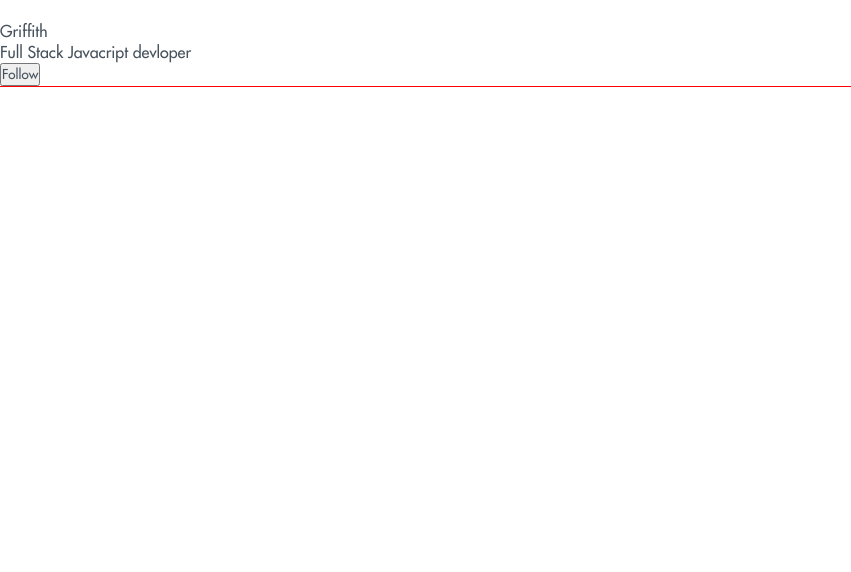
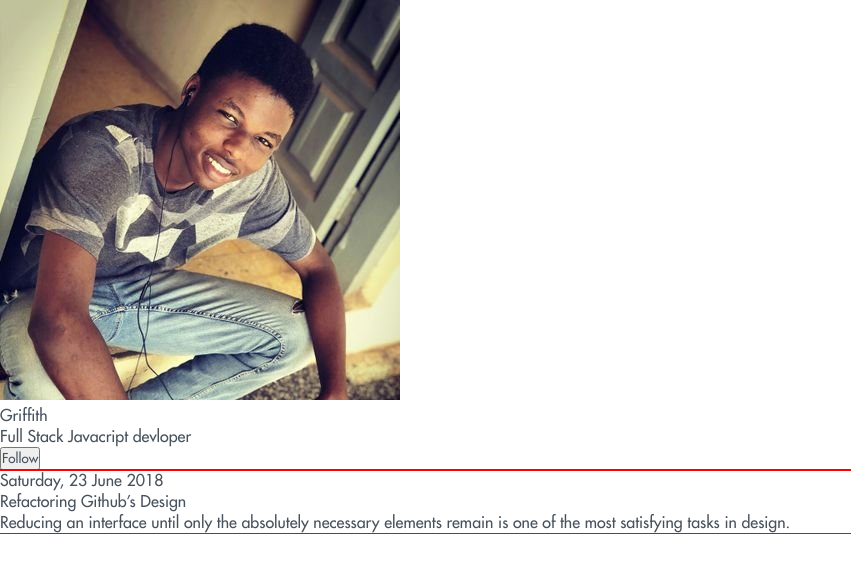
Before and after one commit to gwuah/Stark-blog, a Vue app: page / in a window 1280 px wide. Shown: the top 572 px of the page, without its empty margins (0-851 px from the left). Built offline with nearby package versions, Linux system fonts and the light colour scheme.

Commit message:
added post details

```diff
--- a/src/assets/styles/_base.scss
+++ b/src/assets/styles/_base.scss
@@ -8,5 +8,7 @@ $grey: #47525d;
   src: url("../fonts/Jessy.ttf");
 }
 .jessy {
-  font-family: "Jessy";
+  font-family: "Jessy", -apple-system, BlinkMacSystemFont, "Segoe UI", Roboto,
+    Helvetica, Arial, sans-serif, "Apple Color Emoji", "Segoe UI Emoji",
+    "Segoe UI Symbol";
 }
--- /dev/null
+++ b/src/components/Body.vue
@@ -0,0 +1,22 @@
+<template>
+    <div class="container">
+        <div class="body">
+                <div class="post">
+                    <div class="post-time">
+                        Saturday, 23 June 2018
+                    </div>
+                    <div class="post-title">
+                        Refactoring Github’s Design
+                    </div>
+                    <div class="post-about">Reducing an interface until only the absolutely
+                    necessary elements remain is one of the most satisfying tasks in design.</div>
+                </div>
+        </div>
+    </div>
+</template>
+
+<script>
+    export default {
+        name: "Body"
+    }
+</script>
--- a/src/components/Header.vue
+++ b/src/components/Header.vue
@@ -2,7 +2,7 @@
     <div class="main">
           <div class="container">
             <div class="image">
-              <img src="" alt="" srcset="">
+              <img src="../assets/images/img.jpg" alt="" srcset="">
             </div>
             <div class="name">Griffith</div>
             <div class="about">Full Stack Javacript devloper</div>
--- a/src/views/Home.vue
+++ b/src/views/Home.vue
@@ -1,17 +1,20 @@
 <template>
   <div class="home">
       <Header/>
+      <Body/>
   </div>
 </template>
 
 <script>
 // @ is an alias to /src
 import Header from "@/components/Header.vue";
+import Body from "@/components/Body.vue";
 
 export default {
   name: "home",
   components: {
-    Header
+    Header,
+    Body
   }
 };
 </script>
```
Also changed, not shown: src/assets/images/img.jpg (added), src/assets/logo.png (deleted).
